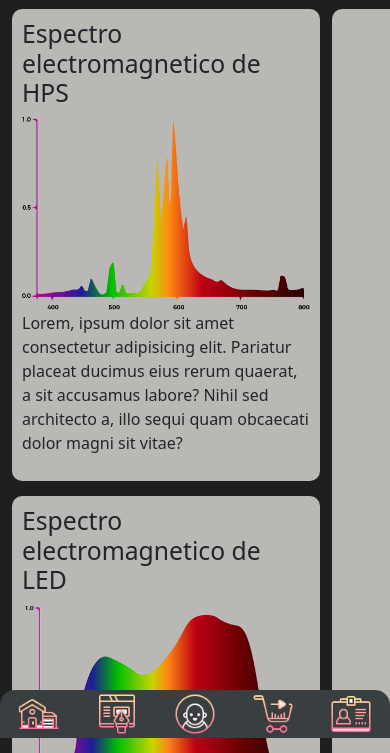
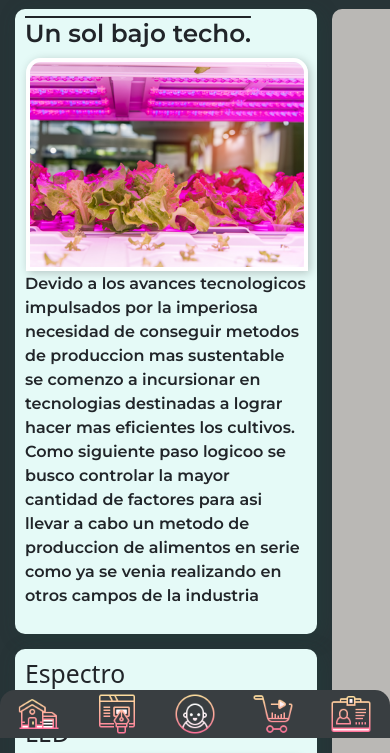
Before and after one commit to MrPatito/repo_final, a website: page index.html in a window 390 px wide. Shown: the part 106-859 px from the top of the page. Drawn offline with nearby package versions, Linux system fonts and the light colour scheme.

Commit message:
Cambio de estructura de tarjetas
Se cambio el contenido parcialmente del index. mejore las tarjetas y retoque los colores... Todavia no tenemos paleta de colores definida pero esta ultima es mas madura.

```diff
--- a/index.html
+++ b/index.html
@@ -41,7 +41,7 @@
                     </a>
                 </li>
 
-                <li class="navItem" id="portfolioIcono">
+                <li class="navItem">
                     <a href="Portfolio.html" class="navLink">
                         <img src="Multimedia/icons8-web-design-64.png" alt="portfolio">
                         <span class="titulo">Portfolio</span>
@@ -72,26 +72,26 @@
 
         </nav>
 
-        <section id="referencias" class="container-fluid">
+        <section id="referencias">
         </section>
 
-        <section id="estadisticas" class="container-fluid">
+        <section id="estadisticas">
             <div class="contenido">
-                <div class="titulos">
-                    <H2>Espectro electromagnetico de HPS</H2>
+                <div class="contenido__titulos">
+                    <h2>Un sol bajo techo.</h2>
                 </div>
                 <div class="contenido__img">
-                    <img src="Multimedia/grafico1.png" alt="Espectro electromagnetico de Lamparas HPS">
+                    <img src="Multimedia/Led-eficiencia.png" alt="Espectro electromagnetico de Lamparas HPS">
                 </div>
 
                 <div class="contenido__txt">
-                    <p>Lorem, ipsum dolor sit amet consectetur adipisicing elit. Pariatur placeat ducimus eius rerum quaerat, a sit accusamus labore? Nihil sed architecto a, illo sequi quam obcaecati dolor magni sit vitae?</p>
+                    <p>Devido a los avances tecnologicos impulsados por la imperiosa necesidad de conseguir metodos de produccion mas sustentable se comenzo a incursionar en tecnologias destinadas a lograr hacer mas eficientes los cultivos.<br>Como siguiente paso logicoo se busco controlar la mayor cantidad de factores para asi llevar a cabo un metodo de produccion de alimentos en serie como ya se venia realizando en otros campos de la industria</p>
                 </div>
             </div>
 
             <div class="contenido">
                 <div class="titulos">
-                    <H2>Espectro electromagnetico de LED</H2>
+                    <h2>Espectro electromagnetico de LED</h2>
                 </div>
                 <div class="contenido__img">
                     <img src="Multimedia/LED.png" alt="Espectro electromagnetico de diodos LED">
--- a/scss/EstilosSCSS.scss
+++ b/scss/EstilosSCSS.scss
@@ -11,13 +11,14 @@ body{
 html{
     scroll-behavior: smooth;
 }
+
 @media only screen and (max-width: 480px){
 
 #grilla {
     margin: 0px;
     padding: 0px;
     display: grid;
-    background-color: rgba(0, 0, 0, 0.88);
+    background-color: #122024e8;
     grid-template-areas:
     "header header"
     "estadisticas flotantes"
@@ -44,9 +45,7 @@ header {
     flex-direction: row;
     padding: 10px;
     font-family: 'Montserrat', sans-serif;
-    background: #ad5389; /* fallback for old browsers */
-    background: -webkit-linear-gradient(to right, #ad5389, #3c1053); /* Chrome 10-25, Safari 5.1-6 */
-    background: linear-gradient(to right, #ad5389, #3c1053); /* W3C, IE 10+/ Edge, Firefox 16+, Chrome 26+, Opera 12+, Safari 7+ */
+    background-color: #3c1053;
     border-radius: 0 0 15px 15px;
 }
 
@@ -110,7 +109,7 @@ nav {
 /*Referencias*/
 #referencias{
     grid-area: referencias;
-    background-color: #bab8b5;
+    background-color: #E04751;
 }
 
 /*Estadisticas*/
@@ -119,13 +118,33 @@ nav {
 
 
     .contenido{
-        background-color: #bab8b5;
-        margin-top: 15px;
+        background-color: rgb(229, 250, 247);
+        margin: 15px 15px 0 15px;
         padding: 10px;
         border-radius: 10px;
-
+        box-shadow: 4px 4px 20px rgba(28, 70, 63, 0.281);
         text-align:left;
 
+        &__img{
+            img{
+                margin: 1px;
+                border-radius: 15px 15px 0 0;
+                border: 4px solid #fff;
+                box-shadow: 2px 2px 10px rgba(0, 0, 0, 0.212);
+            }
+        }
+        &__titulos{
+            font-family: 'Montserrat', sans-serif;
+            font-weight: 300;
+            font-size: 100px;
+            text-decoration: overline;
+        }
+
+        &__txt{
+            font-family: 'Montserrat', sans-serif;
+            font-weight: 200;
+
+        }
     }
 }
 
```
Also changed, not shown: Multimedia/Led-eficiencia.png (added), css/Estilo.css.
